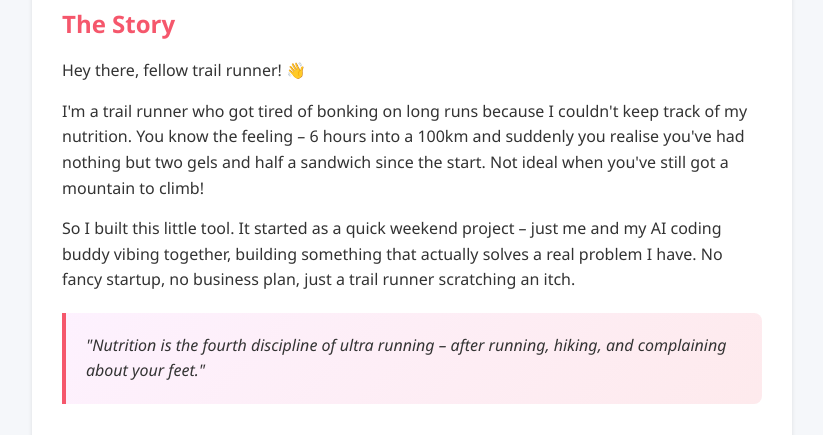
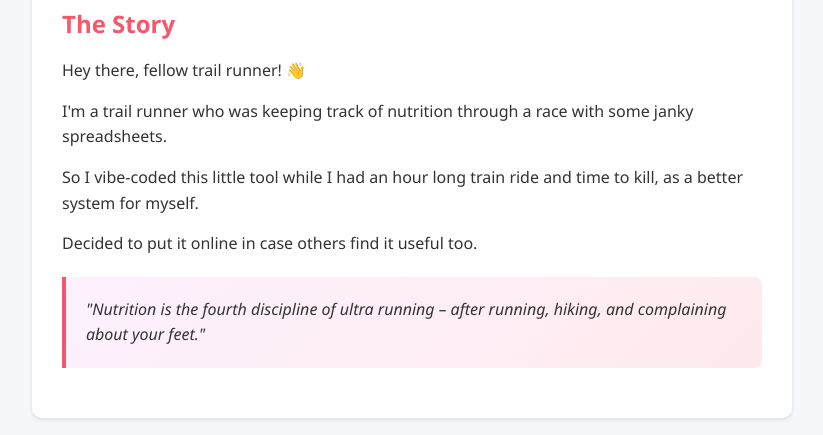
Before and after one commit to mattsnelson/race_nutrition_tracker, a plain HTML site: page about.html in a window 1280 px wide. Shown: the part 355-790 px from the top of the page, without its empty margins (228-1051 px from the left). Drawn offline with Linux system fonts and the light colour scheme.

Commit message:
Update README and about pages for clarity and consistency

```diff
--- a/about.html
+++ b/about.html
@@ -134,8 +134,9 @@
             <div class="emoji-highlight">🏔️ 🏃 ⛰️</div>
             <h2>The Story</h2>
             <p>Hey there, fellow trail runner! 👋</p>
-            <p>I'm a trail runner who got tired of bonking on long runs because I couldn't keep track of my nutrition. You know the feeling – 6 hours into a 100km and suddenly you realise you've had nothing but two gels and half a sandwich since the start. Not ideal when you've still got a mountain to climb!</p>
-            <p>So I built this little tool. It started as a quick weekend project – just me and my AI coding buddy vibing together, building something that actually solves a real problem I have. No fancy startup, no business plan, just a trail runner scratching an itch.</p>
+            <p>I'm a trail runner who was keeping track of nutrition through a race with some janky spreadsheets.</p>
+            <p>So I vibe-coded this little tool while I had an hour long train ride and time to kill, as a better system for myself.</p>
+            <p>Decided to put it online in case others find it useful too.</p>
 
             <div class="trail-quote">
                 "Nutrition is the fourth discipline of ultra running – after running, hiking, and complaining about your feet."
@@ -167,7 +168,6 @@
             <p>This was genuinely fun to build. Just vibing, coding, iterating – the way side projects should be. No frameworks heavier than Chart.js, no backend, no accounts to create. Just pure, simple HTML/CSS/JavaScript that runs in your browser.</p>
             <p>Your data stays on your device. Export it when you need to. That's it.</p>
             <p>I hope you find it as useful as I do. See you on the trails! 🏔️</p>
-            <p style="margin-top: 20px; color: #888; font-style: italic;">Happy running, and may your gels never explode in your pack! 🎒</p>
         </div>
 
         <div class="nav-links">
```
Also changed, not shown: 1 other file.
